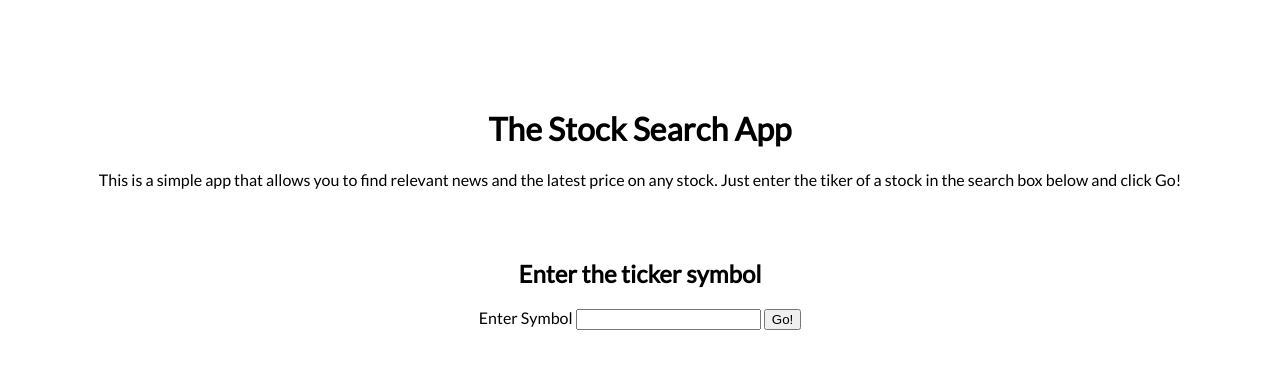
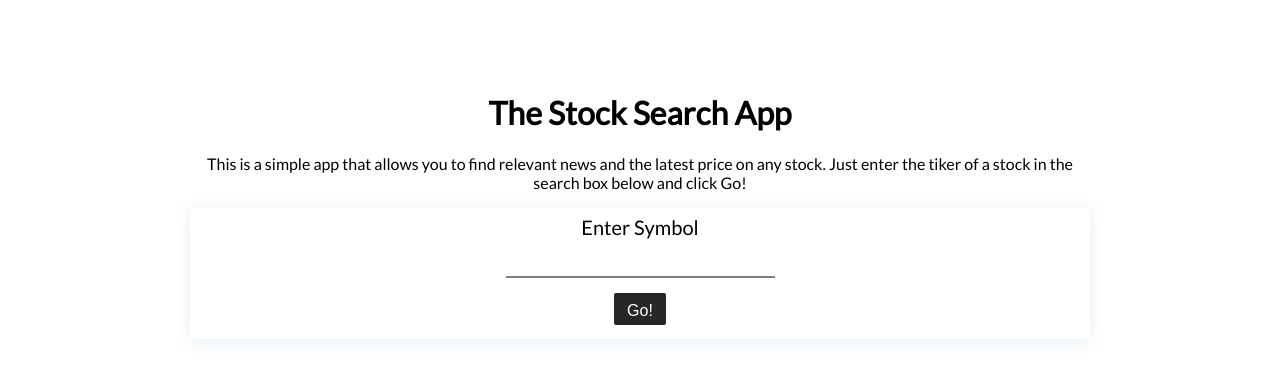
Before and after one commit to jdgardner251/api-hack-stock, a plain HTML site: page index.html in a window 1280 px wide. Drawn offline with nearby package versions, Linux system fonts and the light colour scheme.

Commit message:
cleaning up code and adding design features

```diff
--- a/index.css
+++ b/index.css
@@ -5,12 +5,12 @@
   body {
     font-family: 'Lato', sans-serif;
     background-color: #fff;
-    padding-top: 80px;
+    padding-top: 10%;
 
   }
 
   header {
-    margin-bottom: 70px;
+    margin-bottom: 20px;
     padding-left: 15px;
     padding-right: 15px;
   }
@@ -18,6 +18,42 @@
   h1, h2, header, form {
     text-align: center;
   }
+
+  form {
+    padding-top: 7px;
+    padding-bottom: 7px;
+  }
+
+  input {
+    display: block;
+    text-align: center;
+    font-size: 1.25rem;
+    margin: auto;
+    margin-bottom: 7px;
+    height: 2rem;
+    border: none;
+    border-bottom: 0.125rem solid gray;
+  }
+
+  label {
+    display: block;
+    text-align: center;
+    margin: auto;
+    margin-bottom: 7px;
+    font-size: 1.25rem;
+    border: none;
+  }
+
+
+.submit-btn {
+  background-color: #272727;
+  color: #fff;
+  border-radius: 2px;
+  border: 1px solid transparent;
+  margin-top: 15px;
+  padding: 8px 12px;
+  font-size: 1rem;
+}
 
 ul {
     display: grid;
@@ -41,10 +77,14 @@ ul {
     width: 100%;
   }
 
+
+
   .container {
     max-width: 900px;
-    width: 90%;
+    padding-left: 5px;
+    padding-right: 5px;
     margin: 0 auto;
+    box-shadow: 0 3.49236px 14.3575px rgba(0,95,185,.10088);
   }
 
   .error-message {
@@ -73,4 +113,18 @@ ul {
       grid-template-columns: 1fr 1fr;
     }
 
+    body {
+      font-family: 'Lato', sans-serif;
+      background-color: #fff;
+      padding-top: 5%;
+      padding-left: 10%;
+      padding-right: 10%
+    }
+
+    header {
+      margin-bottom: 20px;
+      max-width: 900px;
+      margin: auto;
+    }
+
   }
--- a/index.html
+++ b/index.html
@@ -19,12 +19,12 @@
         </header>
     <div class="container">
 
-        <h2>Enter the ticker symbol</h2>
+        <!-- <h2>Enter the ticker symbol</h2> -->
         <form id="js-form">
             <label for="search-term">Enter Symbol</label>
             <input type="text" name="ticker" id="js-ticker" required>
 
-            <input type="submit" value="Go!">
+            <input class="submit-btn" type="submit" value="Go!">
         </form>
 
         <section id="quote" class="hidden">
--- a/index.js
+++ b/index.js
@@ -1,19 +1,30 @@
 //Stock news API = 7odsz0k5jiqtfw0onngjimmcovsocjagkoasakw0
 //Stock news Endpoing = https://stocknewsapi.com/api/v1?tickers=FB&items=10&token=7odsz0k5jiqtfw0onngjimmcovsocjagkoasakw0
-
-// FB is the ticker above to add into the url
-
-const yahooURL = "https://yahoo-finance-free.p.rapidapi.com/v6/finance/quote?region=US&lang=en&symbols="
-const apiKey = "a34d8976d7mshb593b216380e63dp1ef646jsn7d7b2bf5b066";
 // header info:
 // x-rapidapi-host: yahoo-finance-free.p.rapidapi.com
 // x-rapidapi-key: a34d8976d7mshb593b216380e63dp1ef646jsn7d7b2bf5b066
 'use strict';
+/*****************               GLOBAL VARIABLES                ********************/
 
-// Take the object response from stockNews to reder the url, title, and image of articles
+const yahooURL = "https://yahoo-finance-free.p.rapidapi.com/v6/finance/quote?region=US&lang=en&symbols="
+const apiKey = "a34d8976d7mshb593b216380e63dp1ef646jsn7d7b2bf5b066";
+
+/***********  WATCHFORM TO WAIT FOR A SUBMIT   ************/
+function watchForm() {
+    //Listen for a submit on the button
+    $('form').submit(event => {
+      event.preventDefault();
+      const ticker = $('#js-ticker').val();
+
+      getNews(ticker);
+      getQuote(ticker);
+    });
+  }
+
+/***********         NEWS SECTION - TWO FUNCTIONS RELATING TO THE STOCK NEWS API TO RENDER LATEST ARTICLES        ************/
+
+// Pass object response from stockNews to reder the url, title, and image of articles
 function displayNews(responseJson){
-    console.log(responseJson)
-    console.log(responseJson.data[0].title)
     $('#results-list').empty();
     $('#js-error-message').empty();
     //loop throur news articles and show the title and description
@@ -23,33 +34,32 @@ function displayNews(responseJson){
 
         $('#results-list').append(
             `<li>
-                <h3><a href="${currentItem.news_url}">${currentItem.title}</a></h3>
+                <h3><a href="${currentItem.news_url}" target="_blank">${currentItem.title}</a></h3>
                 <img src="${currentItem.image_url}">
             </li>
             `
         )
     }
-
     $('#results').removeClass('hidden');
-
 }
 // use the url to take the user input and fetch data from stocknews API
 function getNews(ticker) {
     const urlTicker = ticker;
-    console.log(urlTicker);
     const url = `https://stocknewsapi.com/api/v1?tickers=${urlTicker}&items=4&token=7odsz0k5jiqtfw0onngjimmcovsocjagkoasakw0`
 
     fetch(url)
         .then(response => response.json()
         .then(responseJson => displayNews(responseJson))
         .catch(err => {
-            $('#js-error-message').text(`something went wrong: ${err.message}`);
+            $('#js-error-message').text(`We don't recognize that ticker. Please try another`);
+            $('#results-list').empty();
         }));
 }
 
+/***********  QUOTE SECTION - TWO FUNCTIONS RELATING TO THE YAHOO API TO RENDER QUOTE INFORMATION  ************/
+
 // take the response object to show the symbol, current price, and %Change from yesterday
 function displayQuote(responseJson){
-    console.log(responseJson);
     const currentStock = responseJson.quoteResponse.result[0];
     $('#quote').empty();
     $('#js-error-message').empty();
@@ -61,19 +71,14 @@ function displayQuote(responseJson){
                 <div class="item">Current Price: ${currentStock.regularMarketPrice} </div>
                 <div class="item">% Change: ${currentStock.regularMarketChangePercent.toFixed(2)}</div>
             </div>
-
             <hr>
         `
     )
-
     $('#quote').removeClass('hidden');
-
 }
  // use yahoo finance API to take the user input combined with yahoo API url to request data
 function getQuote(ticker) {
-    console.log('Get quote is running')
     const queryURL = yahooURL + ticker;
-    console.log(queryURL);
 // this are the required headers to be passed in with the url to the fetch
     const options = {
         headers: new Headers({
@@ -86,22 +91,9 @@ function getQuote(ticker) {
         .then(response => response.json()
         .then(responseJson => displayQuote(responseJson))
         .catch(err => {
-            $('#js-error-message').text(`something went wrong: ${err.message}`);
+            $('#js-error-message').text(`We don't recognize that ticker. Please try another`);
+            $('#results-list').empty();
         }))
-
 }
 
-function watchForm() {
-    //Listen for a submit on the button
-    $('form').submit(event => {
-      event.preventDefault();
-      const ticker = $('#js-ticker').val();
-      console.log(ticker);
-
-      getNews(ticker);
-      getQuote(ticker);
-
-    });
-  }
-
   $(watchForm);
```
